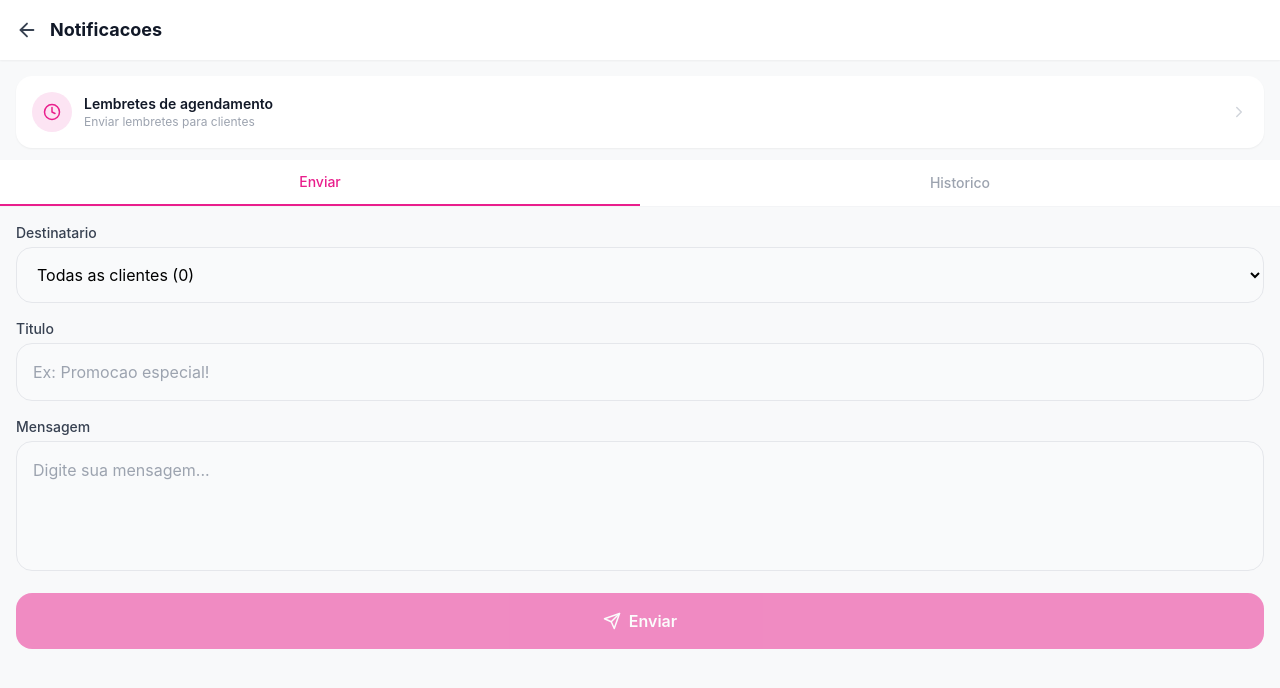
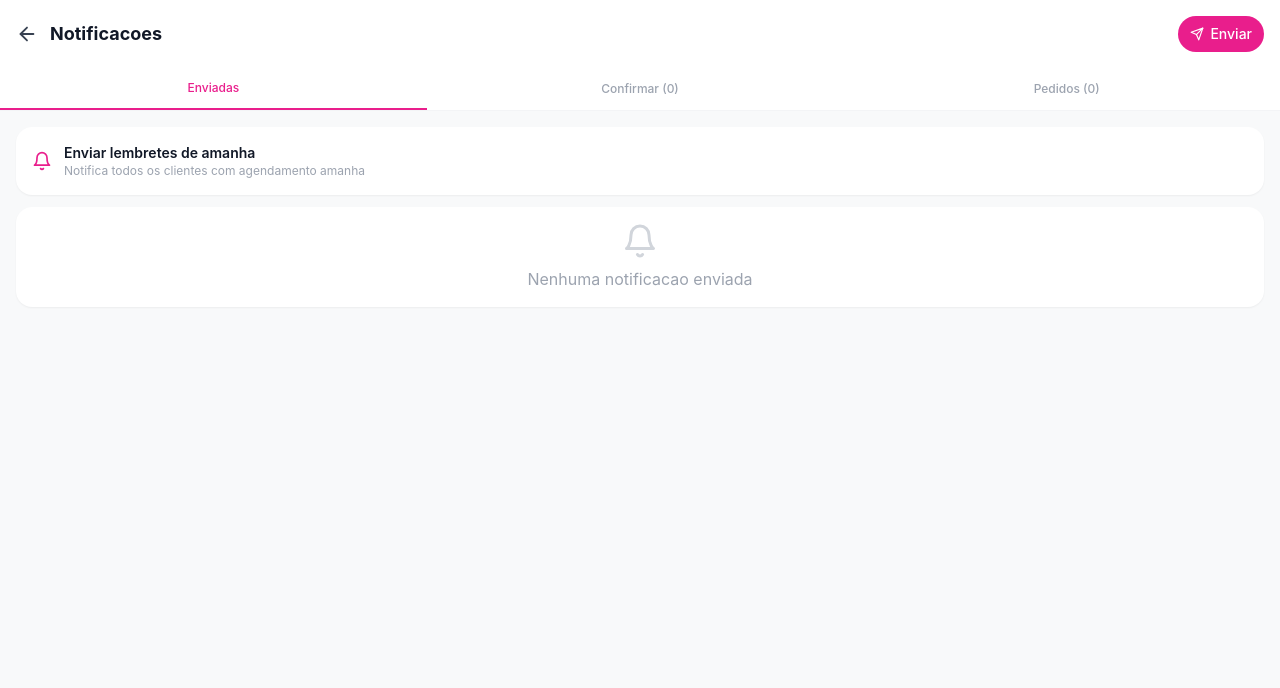
Before and after one commit to juliatedeschi7-creator/salao2.0, a Next.js app: page /salao/notificacoes in a window 1280 px wide. Shown: the top 688 px of the page. Built offline with nearby package versions, Linux system fonts and the light colour scheme.

Commit message:
Update page.tsx

```diff
--- a/src/app/salao/notificacoes/page.tsx
+++ b/src/app/salao/notificacoes/page.tsx
@@ -3,20 +3,25 @@ import { useEffect, useState } from 'react'
 import { supabase } from '@/lib/supabase'
 import { useAuth } from '@/lib/hooks/useAuth'
 import { useRouter } from 'next/navigation'
-import { ArrowLeft, Send, Bell, Clock, ChevronRight } from 'lucide-react'
+import { ArrowLeft, Bell, CheckCircle, XCircle, Calendar, Send } from 'lucide-react'
 
-export default function NotificacoesSalaoPage() {
+export default function NotificacoesPage() {
   const { profile, loading } = useAuth()
   const router = useRouter()
   const [salao, setSalao] = useState<any>(null)
-  const [clientes, setClientes] = useState<any[]>([])
-  const [enviadas, setEnviadas] = useState<any[]>([])
-  const [aba, setAba] = useState<'enviar' | 'historico'>('enviar')
-  const [destinatario, setDestinatario] = useState('todos')
+  const [notificacoes, setNotificacoes] = useState<any[]>([])
+  const [confirmacoes, setConfirmacoes] = useState<any[]>([])
+  const [solicitacoes, setSolicitacoes] = useState<any[]>([])
+  const [aba, setAba] = useState<'notif' | 'confirmacoes' | 'solicitacoes'>('notif')
+  const [modalNotif, setModalNotif] = useState(false)
   const [titulo, setTitulo] = useState('')
   const [mensagem, setMensagem] = useState('')
+  const [clienteId, setClienteId] = useState('')
+  const [clientes, setClientes] = useState<any[]>([])
   const [enviando, setEnviando] = useState(false)
-  const [sucesso, setSucesso] = useState(false)
+  const [modalConfirm, setModalConfirm] = useState<any>(null)
+  const [oQueFez, setOQueFez] = useState('')
+  const [horariosLivres, setHorariosLivres] = useState<string[]>(['', '', ''])
 
   useEffect(() => {
     if (!loading && profile?.salao_id) carregarDados()
@@ -25,91 +30,281 @@ export default function NotificacoesSalaoPage() {
   async function carregarDados() {
     const { data: sal } = await supabase.from('saloes').select('*').eq('id', profile!.salao_id!).single()
     setSalao(sal)
-    const { data: clis } = await supabase.from('clientes').select('*, profiles(id)').eq('salao_id', profile!.salao_id!).order('nome')
+
+    const { data: notifs } = await supabase.from('notificacoes').select('*')
+      .eq('salao_id', profile!.salao_id!)
+      .eq('remetente_id', profile!.id)
+      .order('created_at', { ascending: false })
+    setNotificacoes(notifs || [])
+
+    const { data: clis } = await supabase.from('clientes').select('id, nome').eq('salao_id', profile!.salao_id!).order('nome')
     setClientes(clis || [])
-    const { data: envs } = await supabase.from('notificacoes').select('*, profiles!notificacoes_destinatario_id_fkey(nome)').eq('salao_id', profile!.salao_id!).eq('remetente_id', profile!.id).order('created_at', { ascending: false }).limit(30)
-    if (envs) setEnviadas(envs.map((n: any) => ({ ...n, profiles: Array.isArray(n.profiles) ? n.profiles[0] ?? null : n.profiles ?? null })))
+
+    const hoje = new Date()
+    const ontem = new Date(hoje); ontem.setDate(ontem.getDate() - 1)
+    const { data: ags } = await supabase.from('agendamentos')
+      .select('*, clientes(nome, id), servicos(nome), confirmacoes_atendimento(*)')
+      .eq('salao_id', profile!.salao_id!)
+      .gte('data_hora', ontem.toISOString())
+      .lte('data_hora', hoje.toISOString())
+      .eq('status', 'confirmado')
+    setConfirmacoes(ags?.filter((a: any) => !a.confirmacoes_atendimento?.length) || [])
+
+    const { data: sols } = await supabase.from('solicitacoes_agendamento')
+      .select('*, clientes(nome), servicos(nome)')
+      .eq('salao_id', profile!.salao_id!)
+      .eq('status', 'pendente')
+      .order('created_at', { ascending: false })
+    setSolicitacoes(sols || [])
   }
 
-  async function enviar() {
+  async function enviarNotificacao() {
     if (!titulo || !mensagem) return
     setEnviando(true)
-    if (destinatario === 'todos') {
-      const inserts = clientes.filter(c => c.profiles?.id).map(c => ({ salao_id: profile!.salao_id, remetente_id: profile!.id, destinatario_id: c.profiles.id, titulo, mensagem, tipo: 'geral' }))
-      if (inserts.length > 0) await supabase.from('notificacoes').insert(inserts)
-    } else {
-      const cliente = clientes.find(c => c.id === destinatario)
-      if (cliente?.profiles?.id) await supabase.from('notificacoes').insert({ salao_id: profile!.salao_id, remetente_id: profile!.id, destinatario_id: cliente.profiles.id, titulo, mensagem, tipo: 'geral' })
+    const destinatarios = clienteId
+      ? [clientes.find(c => c.id === clienteId)]
+      : clientes
+
+    for (const c of destinatarios) {
+      const { data: prof } = await supabase.from('profiles').select('id').eq('salao_id', profile!.salao_id!).eq('role', 'cliente').eq('id', c.id).single()
+      if (prof) {
+        await supabase.from('notificacoes').insert({
+          salao_id: profile!.salao_id,
+          remetente_id: profile!.id,
+          destinatario_id: prof.id,
+          titulo, mensagem, tipo: 'personalizada', lida: false
+        })
+      }
     }
-    setTitulo(''); setMensagem(''); setDestinatario('todos'); setEnviando(false); setSucesso(true)
+    setTitulo(''); setMensagem(''); setClienteId('')
+    setModalNotif(false); setEnviando(false); carregarDados()
+  }
+
+  async function confirmarAtendimento(ag: any, veio: boolean) {
+    await supabase.from('confirmacoes_atendimento').insert({
+      agendamento_id: ag.id, confirmado: veio,
+      o_que_fez: veio ? oQueFez : null, respondido_em: new Date().toISOString()
+    })
+    if (veio && oQueFez) {
+      await supabase.from('agendamentos').update({ status: 'concluido' }).eq('id', ag.id)
+      const { data: pacote } = await supabase.from('cliente_pacotes')
+        .select('*').eq('cliente_id', ag.clientes?.id).eq('status', 'ativo').single()
+      if (pacote) {
+        const novasUsadas = pacote.sessoes_usadas + 1
+        await supabase.from('cliente_pacotes').update({
+          sessoes_usadas: novasUsadas,
+          status: novasUsadas >= pacote.sessoes_total ? 'concluido' : 'ativo'
+        }).eq('id', pacote.id)
+        await supabase.from('sessoes_pacote').insert({
+          cliente_pacote_id: pacote.id,
+          data_sessao: new Date(ag.data_hora).toISOString().split('T')[0],
+          servico_realizado: oQueFez,
+          profissional_id: profile!.id
+        })
+      }
+    }
+    setModalConfirm(null); setOQueFez(''); carregarDados()
+  }
+
+  async function sugerirHorarios(solicitacao: any) {
+    const horarios = horariosLivres.filter(h => h)
+    if (!horarios.length) return
+    const { data: prof } = await supabase.from('clientes').select('profile_id').eq('id', solicitacao.cliente_id).single()
+    await supabase.from('notificacoes').insert({
+      salao_id: profile!.salao_id,
+      remetente_id: profile!.id,
+      destinatario_id: prof?.profile_id,
+      titulo: 'Horarios sugeridos para ' + solicitacao.servicos?.nome,
+      mensagem: 'Temos esses horarios disponiveis: ' + horarios.join(', ') + '. Confirme o de sua preferencia respondendo esta mensagem.',
+      tipo: 'horario_sugerido', lida: false
+    })
+    await supabase.from('solicitacoes_agendamento').update({ status: 'horario_sugerido' }).eq('id', solicitacao.id)
+    setHorariosLivres(['', '', '']); carregarDados()
+  }
+
+  async function enviarLembrete() {
+    const amanha = new Date(); amanha.setDate(amanha.getDate() + 1)
+    const { data: ags } = await supabase.from('agendamentos')
+      .select('*, clientes(profile_id, nome), servicos(nome)')
+      .eq('salao_id', profile!.salao_id!)
+      .gte('data_hora', amanha.toISOString().split('T')[0] + 'T00:00:00')
+      .lte('data_hora', amanha.toISOString().split('T')[0] + 'T23:59:59')
+      .neq('status', 'cancelado')
+
+    for (const ag of ags || []) {
+      if (ag.clientes?.profile_id) {
+        const hora = new Date(ag.data_hora).toLocaleTimeString('pt-BR', { hour: '2-digit', minute: '2-digit' })
+        await supabase.from('notificacoes').insert({
+          salao_id: profile!.salao_id,
+          remetente_id: profile!.id,
+          destinatario_id: ag.clientes.profile_id,
+          titulo: 'Lembrete de agendamento',
+          mensagem: 'Ola ' + ag.clientes.nome + '! Voce tem ' + ag.servicos?.nome + ' amanha as ' + hora + '. Te esperamos!',
+          tipo: 'lembrete', lida: false
+        })
+      }
+    }
+    alert('Lembretes enviados para ' + (ags?.length || 0) + ' cliente(s)!')
     carregarDados()
-    setTimeout(() => setSucesso(false), 3000)
   }
 
   const cor = salao?.cor_primaria || '#E91E8C'
 
   return (
-    <div className="min-h-screen bg-[#f8f9fa]">
+    <div className="min-h-screen bg-[#f8f9fa] pb-8">
       <div className="bg-white px-4 py-4 flex items-center gap-3 shadow-sm">
         <button onClick={() => router.back()}><ArrowLeft size={22} className="text-gray-700" /></button>
-        <h1 className="font-bold text-gray-900 text-lg">Notificacoes</h1>
-      </div>
-
-      <div className="px-4 pt-4">
-        <button onClick={() => router.push('/salao/notificacoes/lembretes')}
-          className="w-full card flex items-center gap-3 active:scale-95 transition-all mb-1">
-          <div className="w-10 h-10 rounded-full flex items-center justify-center" style={{ backgroundColor: salao?.cor_secundaria || '#FCE4F3' }}>
-            <Clock size={18} style={{ color: cor }} />
-          </div>
-          <div className="flex-1 text-left">
-            <p className="font-semibold text-gray-900 text-sm">Lembretes de agendamento</p>
-            <p className="text-xs text-gray-400">Enviar lembretes para clientes</p>
-          </div>
-          <ChevronRight size={18} className="text-gray-300" />
+        <h1 className="font-bold text-gray-900 text-lg flex-1">Notificacoes</h1>
+        <button onClick={() => setModalNotif(true)}
+          className="flex items-center gap-1.5 px-3 py-2 rounded-full text-white text-sm font-medium"
+          style={{ backgroundColor: cor }}>
+          <Send size={14} />Enviar
         </button>
       </div>
 
-      <div className="flex bg-white border-b border-gray-100 mt-3">
-        {(['enviar', 'historico'] as const).map(a => (
-          <button key={a} onClick={() => setAba(a)}
-            className={'flex-1 py-3 text-sm font-medium transition-all ' + (aba === a ? 'border-b-2' : 'text-gray-400')}
-            style={aba === a ? { color: cor, borderColor: cor } : {}}>
-            {a === 'enviar' ? 'Enviar' : 'Historico'}
+      <div className="flex bg-white border-b border-gray-100">
+        {[
+          { key: 'notif', label: 'Enviadas' },
+          { key: 'confirmacoes', label: 'Confirmar (' + confirmacoes.length + ')' },
+          { key: 'solicitacoes', label: 'Pedidos (' + solicitacoes.length + ')' },
+        ].map(t => (
+          <button key={t.key} onClick={() => setAba(t.key as any)}
+            className={'flex-1 py-3 text-xs font-medium transition-all ' + (aba === t.key ? 'border-b-2' : 'text-gray-400')}
+            style={aba === t.key ? { color: cor, borderColor: cor } : {}}>
+            {t.label}
           </button>
         ))}
       </div>
 
-      <div className="px-4 py-4 flex flex-col gap-4">
-        {aba === 'enviar' ? (
+      <div className="px-4 py-4 flex flex-col gap-3">
+        {aba === 'notif' && (
           <>
-            {sucesso && <div className="bg-green-50 border border-green-200 rounded-xl px-4 py-3"><p className="text-green-600 text-sm text-center">Notificacao enviada!</p></div>}
-            <div><label className="text-sm font-medium text-gray-700 mb-1 block">Destinatario</label>
-              <select className="input-field" value={destinatario} onChange={e => setDestinatario(e.target.value)}>
-                <option value="todos">Todas as clientes ({clientes.filter(c => c.profiles?.id).length})</option>
-                {clientes.filter(c => c.profiles?.id).map(c => <option key={c.id} value={c.id}>{c.nome}</option>)}
-              </select>
+            <button onClick={enviarLembrete}
+              className="card flex items-center gap-3 active:scale-95 transition-all">
+              <Bell size={20} style={{ color: cor }} />
+              <div className="flex-1 text-left">
+                <p className="font-semibold text-gray-900 text-sm">Enviar lembretes de amanha</p>
+                <p className="text-xs text-gray-400">Notifica todos os clientes com agendamento amanha</p>
+              </div>
+            </button>
+
+            {notificacoes.length === 0 ? (
+              <div className="card text-center py-10"><Bell size={36} className="text-gray-300 mx-auto mb-2" /><p className="text-gray-400">Nenhuma notificacao enviada</p></div>
+            ) : notificacoes.map(n => (
+              <div key={n.id} className="card flex flex-col gap-1">
+                <div className="flex justify-between">
+                  <p className="font-semibold text-gray-900 text-sm">{n.titulo}</p>
+                  <span className="text-xs px-2 py-0.5 rounded-full bg-gray-100 text-gray-500">{n.tipo}</span>
+                </div>
+                <p className="text-sm text-gray-500">{n.mensagem}</p>
+                <p className="text-xs text-gray-400">{new Date(n.created_at).toLocaleDateString('pt-BR')}</p>
+              </div>
+            ))}
+          </>
+        )}
+
+        {aba === 'confirmacoes' && (
+          confirmacoes.length === 0 ? (
+            <div className="card text-center py-10"><CheckCircle size={36} className="text-gray-300 mx-auto mb-2" /><p className="text-gray-400">Nenhum atendimento para confirmar</p></div>
+          ) : confirmacoes.map(ag => (
+            <div key={ag.id} className="card flex flex-col gap-3">
+              <div>
+                <p className="font-bold text-gray-900">{ag.clientes?.nome}</p>
+                <p className="text-sm text-gray-500">{ag.servicos?.nome}</p>
+                <p className="text-xs text-gray-400">{new Date(ag.data_hora).toLocaleString('pt-BR')}</p>
+              </div>
+              <p className="text-sm font-medium text-gray-700">{ag.clientes?.nome} veio ao atendimento?</p>
+              <div className="flex gap-2">
+                <button onClick={() => { setModalConfirm(ag) }}
+                  className="flex-1 flex items-center justify-center gap-2 py-2.5 rounded-xl text-white text-sm font-medium"
+                  style={{ backgroundColor: cor }}>
+                  <CheckCircle size={16} />Sim, veio
+                </button>
+                <button onClick={() => confirmarAtendimento(ag, false)}
+                  className="flex-1 flex items-center justify-center gap-2 py-2.5 rounded-xl bg-red-50 text-red-500 text-sm font-medium">
+                  <XCircle size={16} />Nao veio
+                </button>
+              </div>
             </div>
-            <div><label className="text-sm font-medium text-gray-700 mb-1 block">Titulo</label><input className="input-field" placeholder="Ex: Promocao especial!" value={titulo} onChange={e => setTitulo(e.target.value)} /></div>
-            <div><label className="text-sm font-medium text-gray-700 mb-1 block">Mensagem</label><textarea className="input-field resize-none" rows={4} placeholder="Digite sua mensagem..." value={mensagem} onChange={e => setMensagem(e.target.value)} /></div>
-            <button onClick={enviar} disabled={!titulo || !mensagem || enviando} className="btn-primary disabled:opacity-50" style={{ backgroundColor: cor }}>
-              {enviando ? <div className="w-5 h-5 border-2 border-white border-t-transparent rounded-full animate-spin" /> : <><Send size={18} />Enviar</>}
-            </button>
-          </>
-        ) : (
-          enviadas.length === 0 ? (
-            <div className="card text-center py-10"><Bell size={32} className="text-gray-300 mx-auto mb-2" /><p className="text-gray-400">Nenhuma notificacao enviada</p></div>
-          ) : enviadas.map((n: any) => (
-            <div key={n.id} className="card flex flex-col gap-1">
-              <div className="flex justify-between items-start">
-                <p className="font-semibold text-gray-900 text-sm">{n.titulo}</p>
-                <p className="text-xs text-gray-400 ml-2">{new Date(n.created_at).toLocaleDateString('pt-BR')}</p>
+          ))
+        )}
+
+        {aba === 'solicitacoes' && (
+          solicitacoes.length === 0 ? (
+            <div className="card text-center py-10"><Calendar size={36} className="text-gray-300 mx-auto mb-2" /><p className="text-gray-400">Nenhuma solicitacao pendente</p></div>
+          ) : solicitacoes.map(sol => (
+            <div key={sol.id} className="card flex flex-col gap-3">
+              <div>
+                <p className="font-bold text-gray-900">{sol.clientes?.nome}</p>
+                <p className="text-sm text-gray-500">Quer agendar: {sol.servicos?.nome}</p>
+                <p className="text-xs text-gray-400">{new Date(sol.created_at).toLocaleDateString('pt-BR')}</p>
               </div>
-              <p className="text-sm text-gray-500">{n.mensagem}</p>
-              <p className="text-xs" style={{ color: cor }}>Para: {n.profiles?.nome || 'Todas'}</p>
+              <p className="text-sm font-medium text-gray-700">Sugerir horarios livres:</p>
+              {horariosLivres.map((h, i) => (
+                <input key={i} className="input-field" type="datetime-local"
+                  value={h} onChange={e => { const n = [...horariosLivres]; n[i] = e.target.value; setHorariosLivres(n) }} />
+              ))}
+              <button onClick={() => sugerirHorarios(sol)}
+                className="w-full py-2.5 rounded-xl text-white text-sm font-medium"
+                style={{ backgroundColor: cor }}>
+                Enviar sugestao de horarios
+              </button>
             </div>
           ))
         )}
       </div>
+
+      {modalNotif && (
+        <div className="fixed inset-0 bg-black/50 z-50 flex items-end">
+          <div className="bg-white w-full rounded-t-3xl p-6 flex flex-col gap-4 max-h-[85vh] overflow-y-auto">
+            <h3 className="font-bold text-gray-900 text-lg">Enviar Notificacao</h3>
+            <div>
+              <label className="text-sm font-medium text-gray-700 mb-1 block">Para</label>
+              <select className="input-field" value={clienteId} onChange={e => setClienteId(e.target.value)}>
+                <option value="">Todas as clientes</option>
+                {clientes.map(c => <option key={c.id} value={c.id}>{c.nome}</option>)}
+              </select>
+            </div>
+            <div>
+              <label className="text-sm font-medium text-gray-700 mb-1 block">Titulo</label>
+              <input className="input-field" placeholder="Ex: Promocao especial!" value={titulo} onChange={e => setTitulo(e.target.value)} />
+            </div>
+            <div>
+              <label className="text-sm font-medium text-gray-700 mb-1 block">Mensagem</label>
+              <textarea className="input-field resize-none" rows={4} placeholder="Digite sua mensagem..." value={mensagem} onChange={e => setMensagem(e.target.value)} />
+            </div>
+            <div className="flex gap-3">
+              <button onClick={() => setModalNotif(false)} className="flex-1 py-3 rounded-2xl border border-gray-200 text-gray-600 font-medium">Cancelar</button>
+              <button onClick={enviarNotificacao} disabled={!titulo || !mensagem || enviando}
+                className="flex-1 py-3 rounded-2xl text-white font-medium disabled:opacity-50"
+                style={{ backgroundColor: cor }}>
+                {enviando ? 'Enviando...' : 'Enviar'}
+              </button>
+            </div>
+          </div>
+        </div>
+      )}
+
+      {modalConfirm && (
+        <div className="fixed inset-0 bg-black/50 z-50 flex items-end">
+          <div className="bg-white w-full rounded-t-3xl p-6 flex flex-col gap-4">
+            <h3 className="font-bold text-gray-900 text-lg">O que foi feito?</h3>
+            <p className="text-sm text-gray-500">Informe o servico realizado para atualizar o pacote da cliente</p>
+            <textarea className="input-field resize-none" rows={3}
+              placeholder="Ex: Limpeza de pele + hidratacao..."
+              value={oQueFez} onChange={e => setOQueFez(e.target.value)} />
+            <div className="flex gap-3">
+              <button onClick={() => { setModalConfirm(null); setOQueFez('') }}
+                className="flex-1 py-3 rounded-2xl border border-gray-200 text-gray-600 font-medium">Cancelar</button>
+              <button onClick={() => confirmarAtendimento(modalConfirm, true)} disabled={!oQueFez}
+                className="flex-1 py-3 rounded-2xl text-white font-medium disabled:opacity-50"
+                style={{ backgroundColor: cor }}>
+                Confirmar
+              </button>
+            </div>
+          </div>
+        </div>
+      )}
     </div>
   )
 }
```
